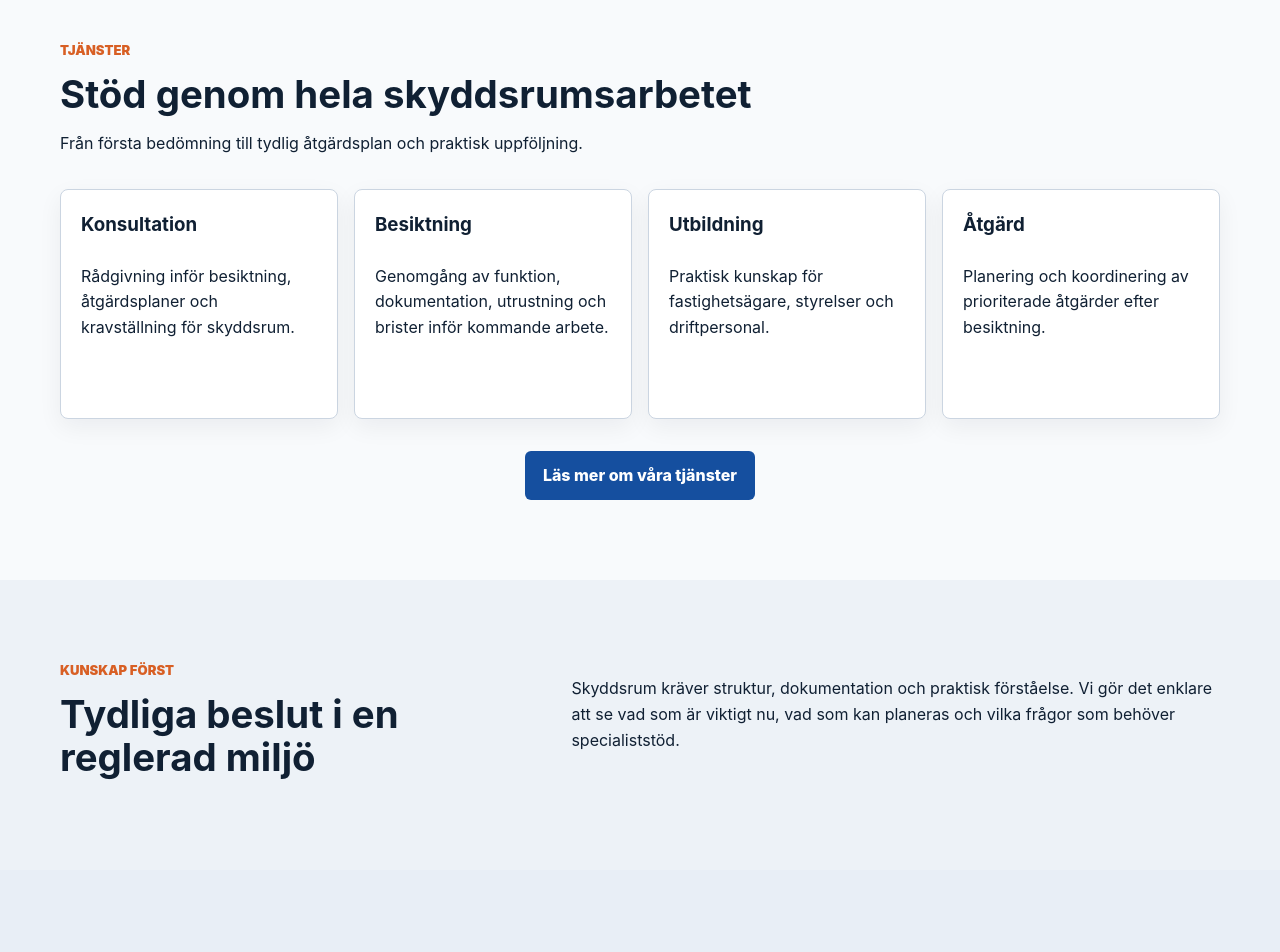
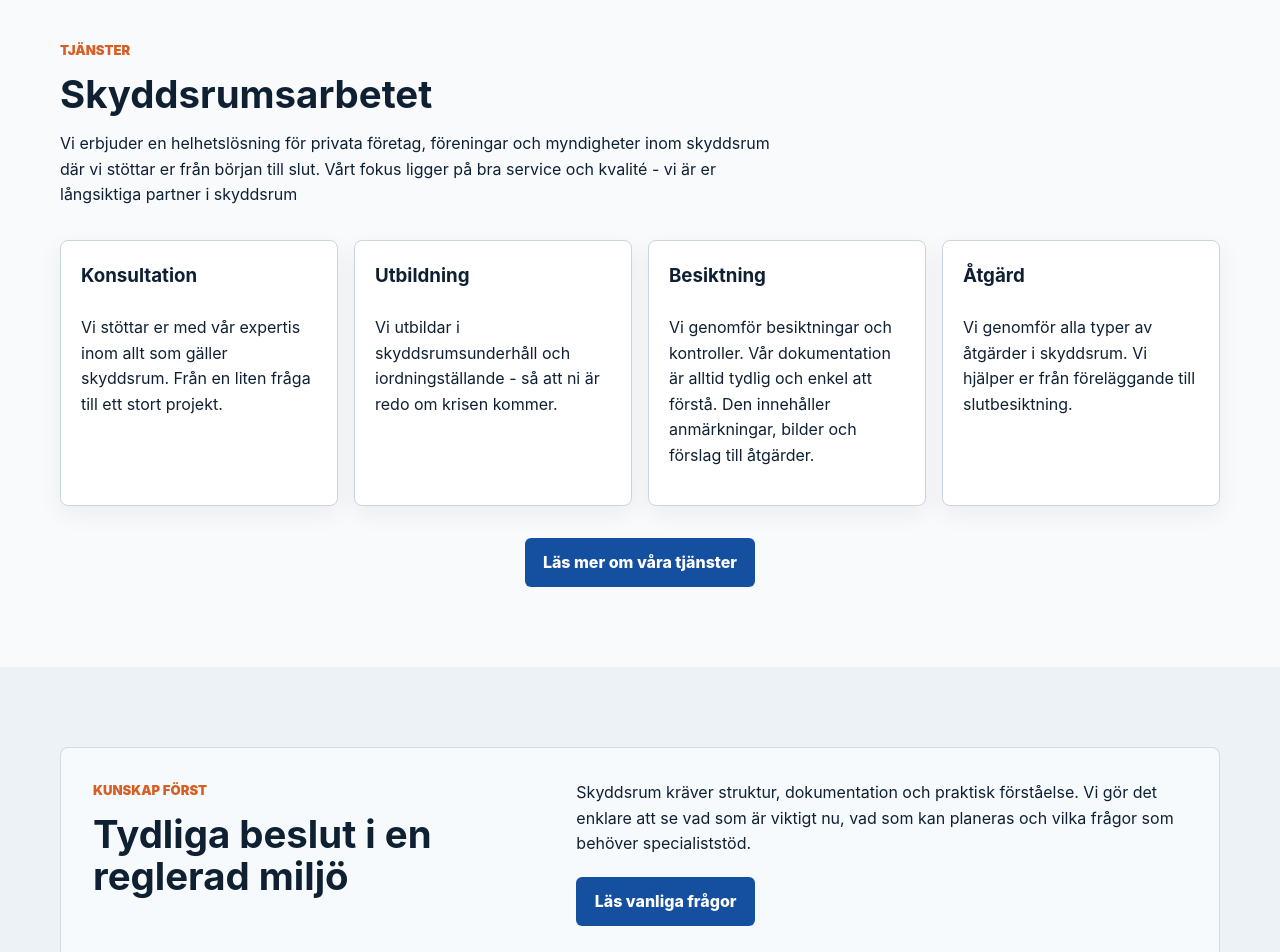
Before and after one commit to FRNI92/FE-skyddsrum, a React (Vite) app: page / in a window 1280 px wide. Shown: the part 880-1832 px from the top of the page. Built offline with nearby package versions, Linux system fonts and the light colour scheme.

Commit message:
uppdaterade textern på våra tjänster på homepage

```diff
--- a/src/components/sections/ServiceGrid.tsx
+++ b/src/components/sections/ServiceGrid.tsx
@@ -7,8 +7,13 @@ export function ServiceGrid() {
       <div className="container">
         <div className="section__header">
           <p className="eyebrow">Tjänster</p>
-          <h2 id="services-heading">Stöd genom hela skyddsrumsarbetet</h2>
-          <p>Från första bedömning till tydlig åtgärdsplan och praktisk uppföljning.</p>
+          <h2 id="services-heading">Skyddsrumsarbetet</h2>
+          <p>
+            Vi erbjuder en helhetslösning för privata företag, föreningar och
+            myndigheter inom skyddsrum där vi stöttar er från början till slut.
+            Vårt fokus ligger på bra service och kvalité - vi är er långsiktiga
+            partner i skyddsrum
+          </p>
         </div>
         <div className="card-grid">
           {services.map((service) => (
--- a/src/data/site.ts
+++ b/src/data/site.ts
@@ -26,25 +26,25 @@ export const services: ServiceItem[] = [
   {
     id: "konsultation",
     title: "Konsultation",
-    description: "Rådgivning inför besiktning, åtgärdsplaner och kravställning för skyddsrum.",
+    description: "Vi stöttar er med vår expertis inom allt som gäller skyddsrum. Från en liten fråga till ett stort projekt.",
     href: "/tjanster#konsultation"
+  },
+  {
+    id: "utbildning",
+    title: "Utbildning",
+    description: "Vi utbildar i skyddsrumsunderhåll och iordningställande - så att ni är redo om krisen kommer.",
+    href: "/tjanster#utbildning"
   },
   {
     id: "besiktning",
     title: "Besiktning",
-    description: "Genomgång av funktion, dokumentation, utrustning och brister inför kommande arbete.",
+    description: "Vi genomför besiktningar och kontroller. Vår dokumentation är alltid tydlig och enkel att förstå. Den innehåller anmärkningar, bilder och förslag till åtgärder.",
     href: "/tjanster#besiktning"
-  },
-  {
-    id: "utbildning",
-    title: "Utbildning",
-    description: "Praktisk kunskap för fastighetsägare, styrelser och driftpersonal.",
-    href: "/tjanster#utbildning"
   },
   {
     id: "atgard",
     title: "Åtgärd",
-    description: "Planering och koordinering av prioriterade åtgärder efter besiktning.",
+    description: "Vi genomför alla typer av åtgärder i skyddsrum. Vi hjälper er från föreläggande till slutbesiktning.",
     href: "/tjanster#atgard"
   }
 ];
--- a/src/pages/HomePage.tsx
+++ b/src/pages/HomePage.tsx
@@ -1,3 +1,4 @@
+import { Link } from "react-router-dom";
 import { Hero } from "../components/sections/Hero";
 import { Seo } from "../components/layout/Seo";
 import { ServiceGrid } from "../components/sections/ServiceGrid";
@@ -17,16 +18,21 @@ export default function HomePage() {
       />
       <Hero />
       <ServiceGrid />
-      <section className="section section--muted">
+      <section className="section section--muted knowledge-section">
         <div className="container split">
           <div>
             <p className="eyebrow">Kunskap först</p>
             <h2>Tydliga beslut i en reglerad miljö</h2>
           </div>
-          <p>
-            Skyddsrum kräver struktur, dokumentation och praktisk förståelse. Vi gör det enklare att se
-            vad som är viktigt nu, vad som kan planeras och vilka frågor som behöver specialiststöd.
-          </p>
+          <div className="knowledge-section__body">
+            <p>
+              Skyddsrum kräver struktur, dokumentation och praktisk förståelse. Vi gör det enklare att se
+              vad som är viktigt nu, vad som kan planeras och vilka frågor som behöver specialiststöd.
+            </p>
+            <Link className="button" to="/vanliga-fragor">
+              Läs vanliga frågor
+            </Link>
+          </div>
         </div>
       </section>
       <section className="section section--dark" aria-labelledby="why-heading">
@@ -62,7 +68,9 @@ export default function HomePage() {
             </article>
           </div>
           <div className="section__header section__header--center contact-teaser">
-            <h2>Kontakta oss</h2>
+            <Link className="button contact-teaser__button" to="/kontakt">
+              Kontakta oss
+            </Link>
             <p>Har du några frågor om skyddsrum eller önskar en kostnadsfri offert?</p>
             <p>Tveka inte att kontakta oss, vi erbjuder alltid en timmes gratis konsultation.</p>
           </div>
--- a/src/styles.css
+++ b/src/styles.css
@@ -313,6 +313,27 @@ textarea {
   background: var(--surface-muted);
 }
 
+.knowledge-section {
+  border-bottom: 1px solid rgba(154, 168, 184, 0.42);
+}
+
+.knowledge-section .split {
+  padding: 2rem;
+  background: rgba(255, 255, 255, 0.58);
+  border: 1px solid rgba(154, 168, 184, 0.38);
+  border-radius: 8px;
+}
+
+.knowledge-section__body {
+  display: grid;
+  justify-items: start;
+  gap: 1.25rem;
+}
+
+.knowledge-section__body p {
+  margin: 0;
+}
+
 .section--dark {
   background: #e8eef6;
   color: var(--text);
@@ -432,6 +453,10 @@ textarea {
 .contact-teaser {
   margin-top: 6rem;
   margin-bottom: 0;
+}
+
+.contact-teaser__button {
+  margin-bottom: 1rem;
 }
 
 .timeline {
```
